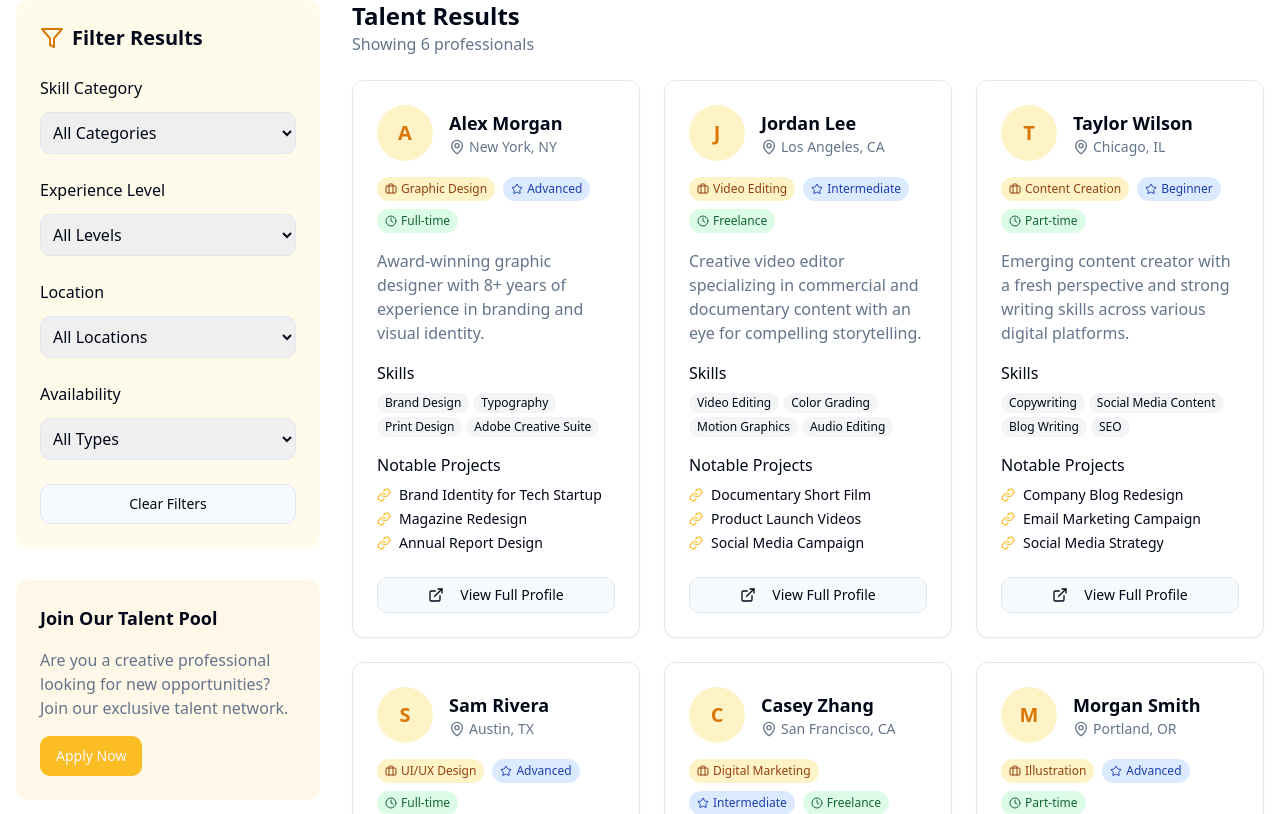
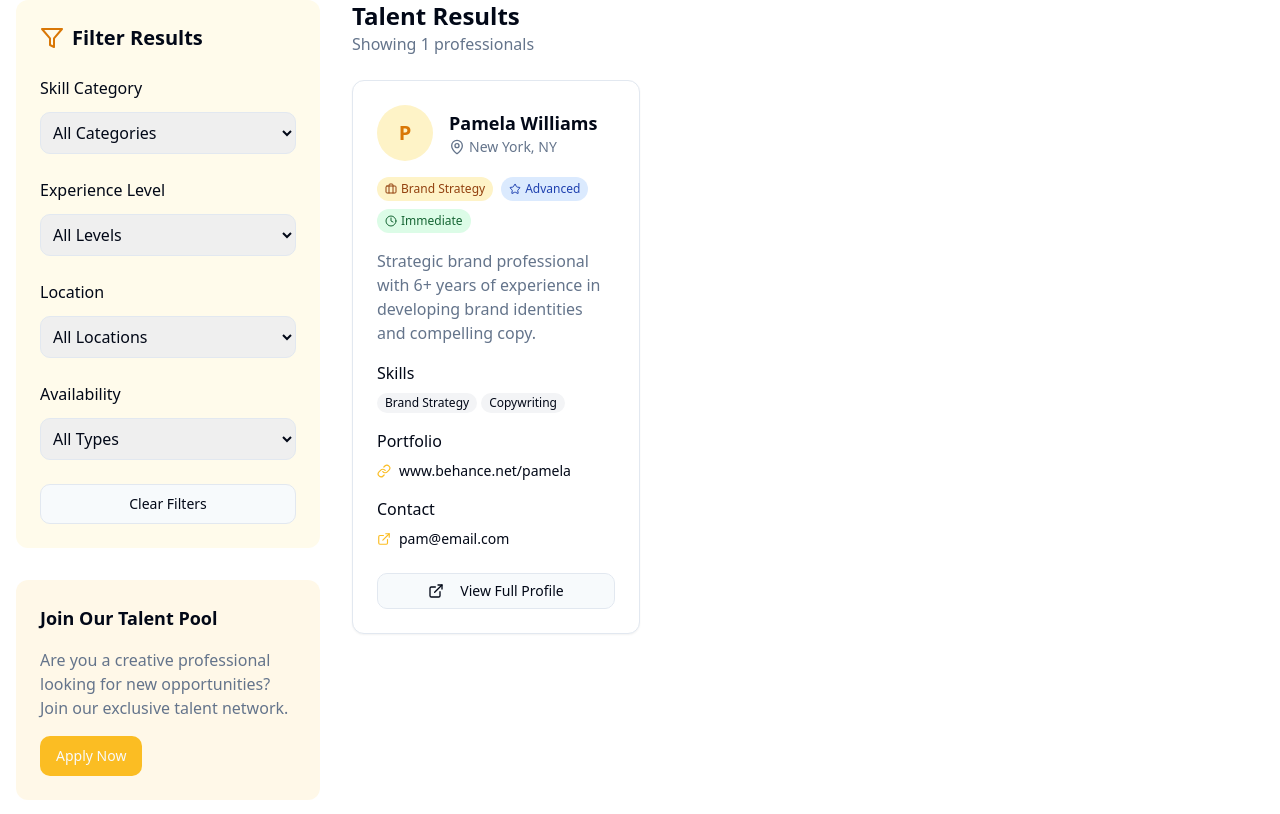
Before and after one commit to BlueCypherB/Cremetalent, a React (Vite) app: page /talent-pool in a window 1280 px wide. Shown: the part 466-1280 px from the top of the page. Built offline with nearby package versions, Linux system fonts and the light colour scheme.

Commit message:
Add talent data
Add talent data to the talent pool.

```diff
--- a/src/pages/TalentPool.tsx
+++ b/src/pages/TalentPool.tsx
@@ -16,79 +16,20 @@ import {
   ExternalLink
 } from 'lucide-react';
 
-// Sample talent data for demonstration
+// Updated talent data with only Pamela Williams
 const sampleTalent = [
   {
     id: 1,
-    name: "Alex Morgan",
+    name: "Pamela Williams",
     photo: null,
     location: "New York, NY",
-    category: "Graphic Design",
+    category: "Brand Strategy",
     experience: "Advanced",
-    availability: "Full-time",
-    bio: "Award-winning graphic designer with 8+ years of experience in branding and visual identity.",
-    skills: ["Brand Design", "Typography", "Print Design", "Adobe Creative Suite"],
-    portfolio: ["Brand Identity for Tech Startup", "Magazine Redesign", "Annual Report Design"]
-  },
-  {
-    id: 2,
-    name: "Jordan Lee",
-    photo: null,
-    location: "Los Angeles, CA",
-    category: "Video Editing",
-    experience: "Intermediate",
-    availability: "Freelance",
-    bio: "Creative video editor specializing in commercial and documentary content with an eye for compelling storytelling.",
-    skills: ["Video Editing", "Color Grading", "Motion Graphics", "Audio Editing"],
-    portfolio: ["Documentary Short Film", "Product Launch Videos", "Social Media Campaign"]
-  },
-  {
-    id: 3,
-    name: "Taylor Wilson",
-    photo: null,
-    location: "Chicago, IL",
-    category: "Content Creation",
-    experience: "Beginner",
-    availability: "Part-time",
-    bio: "Emerging content creator with a fresh perspective and strong writing skills across various digital platforms.",
-    skills: ["Copywriting", "Social Media Content", "Blog Writing", "SEO"],
-    portfolio: ["Company Blog Redesign", "Email Marketing Campaign", "Social Media Strategy"]
-  },
-  {
-    id: 4,
-    name: "Sam Rivera",
-    photo: null,
-    location: "Austin, TX",
-    category: "UI/UX Design",
-    experience: "Advanced",
-    availability: "Full-time",
-    bio: "User-focused designer creating intuitive and beautiful digital experiences across web and mobile platforms.",
-    skills: ["UI Design", "User Research", "Wireframing", "Figma", "Prototyping"],
-    portfolio: ["E-commerce App Redesign", "Banking Dashboard UI", "Travel Website Overhaul"]
-  },
-  {
-    id: 5,
-    name: "Casey Zhang",
-    photo: null,
-    location: "San Francisco, CA",
-    category: "Digital Marketing",
-    experience: "Intermediate",
-    availability: "Freelance",
-    bio: "Strategic digital marketer with a data-driven approach to campaigns and a knack for growth hacking.",
-    skills: ["PPC Advertising", "Analytics", "Email Marketing", "Campaign Strategy"],
-    portfolio: ["SaaS Growth Campaign", "Retail Holiday Marketing", "Non-profit Awareness Drive"]
-  },
-  {
-    id: 6,
-    name: "Morgan Smith",
-    photo: null,
-    location: "Portland, OR",
-    category: "Illustration",
-    experience: "Advanced",
-    availability: "Part-time",
-    bio: "Versatile illustrator with a distinct style working across editorial, advertising, and children's publishing.",
-    skills: ["Digital Illustration", "Character Design", "Editorial Art", "Book Illustration"],
-    portfolio: ["Children's Book Series", "Magazine Editorial Art", "Brand Mascot Design"]
+    availability: "Immediate",
+    bio: "Strategic brand professional with 6+ years of experience in developing brand identities and compelling copy.",
+    skills: ["Brand Strategy", "Copywriting"],
+    portfolio: ["www.behance.net/pamela"],
+    email: "pam@email.com"
   }
 ];
 
@@ -140,8 +81,8 @@ const TalentCard = ({ talent }: { talent: typeof sampleTalent[0] }) => (
         </div>
       </div>
 
-      <div>
-        <h4 className="font-medium mb-2">Notable Projects</h4>
+      <div className="mb-4">
+        <h4 className="font-medium mb-2">Portfolio</h4>
         <ul className="space-y-1">
           {talent.portfolio.map((project, index) => (
             <li key={index} className="flex items-center text-sm">
@@ -150,6 +91,14 @@ const TalentCard = ({ talent }: { talent: typeof sampleTalent[0] }) => (
             </li>
           ))}
         </ul>
+      </div>
+
+      <div className="mb-4">
+        <h4 className="font-medium mb-2">Contact</h4>
+        <p className="text-sm flex items-center">
+          <ExternalLink className="h-3.5 w-3.5 mr-2 text-primary" />
+          {talent.email}
+        </p>
       </div>
 
       <div className="mt-6">
@@ -251,12 +200,8 @@ const TalentPool = () => {
                       onChange={(e) => handleFilterChange('category', e.target.value)}
                     >
                       <option value="">All Categories</option>
-                      <option value="Graphic Design">Graphic Design</option>
-                      <option value="Video Editing">Video Editing</option>
-                      <option value="Content Creation">Content Creation</option>
-                      <option value="UI/UX Design">UI/UX Design</option>
-                      <option value="Digital Marketing">Digital Marketing</option>
-                      <option value="Illustration">Illustration</option>
+                      <option value="Brand Strategy">Brand Strategy</option>
+                      <option value="Copywriting">Copywriting</option>
                     </select>
                   </div>
 
@@ -269,8 +214,6 @@ const TalentPool = () => {
                       onChange={(e) => handleFilterChange('experience', e.target.value)}
                     >
                       <option value="">All Levels</option>
-                      <option value="Beginner">Beginner</option>
-                      <option value="Intermediate">Intermediate</option>
                       <option value="Advanced">Advanced</option>
                     </select>
                   </div>
@@ -285,11 +228,6 @@ const TalentPool = () => {
                     >
                       <option value="">All Locations</option>
                       <option value="New York">New York</option>
-                      <option value="Los Angeles">Los Angeles</option>
-                      <option value="Chicago">Chicago</option>
-                      <option value="San Francisco">San Francisco</option>
-                      <option value="Austin">Austin</option>
-                      <option value="Portland">Portland</option>
                     </select>
                   </div>
 
@@ -302,9 +240,7 @@ const TalentPool = () => {
                       onChange={(e) => handleFilterChange('availability', e.target.value)}
                     >
                       <option value="">All Types</option>
-                      <option value="Full-time">Full-time</option>
-                      <option value="Part-time">Part-time</option>
-                      <option value="Freelance">Freelance</option>
+                      <option value="Immediate">Immediate</option>
                     </select>
                   </div>
 
```
